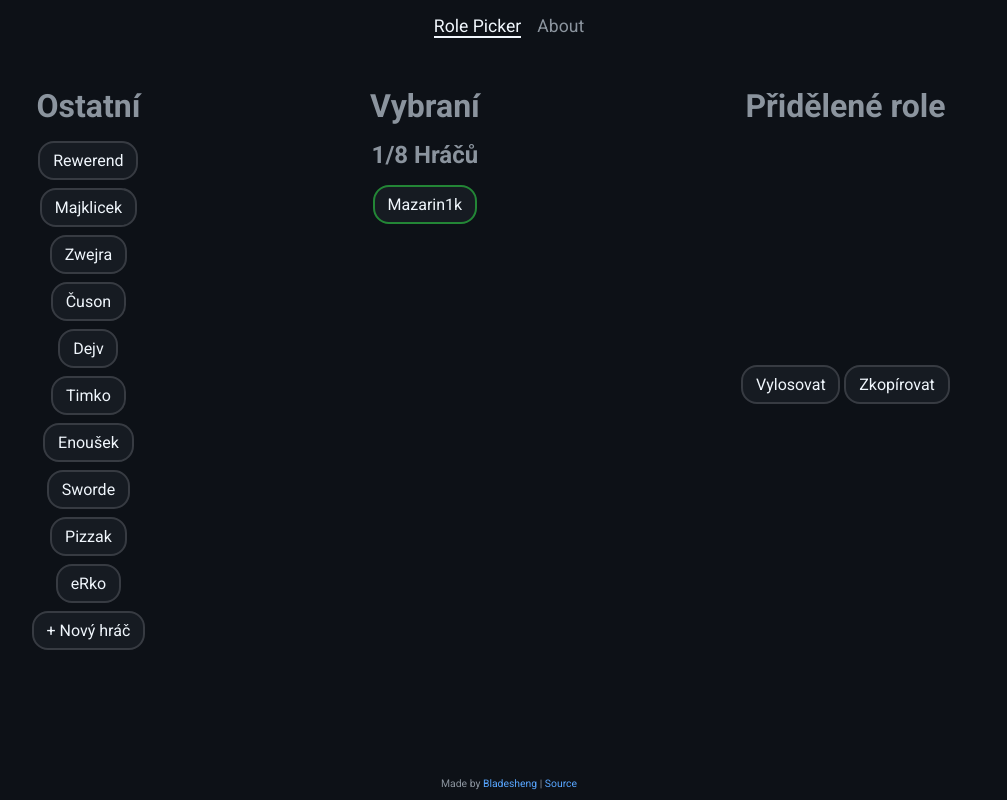
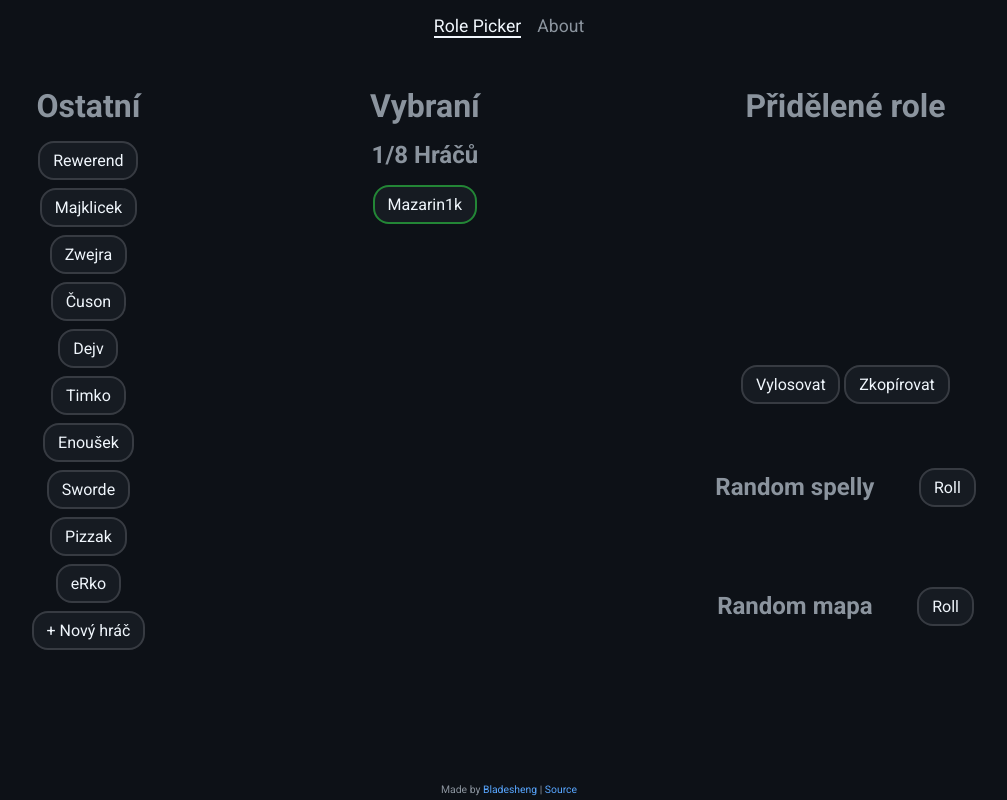
Before and after one commit to Bladesheng/dread-hunger-rolepicker, a SvelteKit app: page / in a window 1280 px wide. Shown: the whole page, without its empty margins (131-1138 px from the left). Built offline with nearby package versions, Linux system fonts and the light colour scheme.

Commit message:
Add components for random spells and map. Fix some css

```diff
--- a/src/routes/+layout.svelte
+++ b/src/routes/+layout.svelte
@@ -39,11 +39,13 @@
 
     display: grid;
     grid-template-columns: 1fr 1fr 1.5fr;
+    grid-template-rows: 1fr 1fr;
   }
 
   @media screen and (max-width: 680px) {
     main {
       grid-template-columns: 1fr;
+      grid-template-rows: repeat(4, min-content);
       gap: 2rem;
     }
   }
--- a/src/routes/+page.svelte
+++ b/src/routes/+page.svelte
@@ -1,8 +1,9 @@
 <script lang="ts">
   import Selected from "./Selected.svelte";
   import Unselected from "./Unselected.svelte";
-
   import ShuffledPlayers from "./ShuffledPlayers.svelte";
+  import RandomSpells from "./RandomSpells.svelte";
+  import RandomMap from "./RandomMap.svelte";
 </script>
 
 <svelte:head>
@@ -15,5 +16,17 @@
 
 <ShuffledPlayers />
 
+<section>
+  <RandomSpells />
+  <RandomMap />
+</section>
+
 <style>
+  section {
+    display: flex;
+    flex-direction: column;
+    align-items: center;
+    justify-content: center;
+    gap: 3rem;
+  }
 </style>
--- /dev/null
+++ b/src/routes/RandomMap.svelte
@@ -0,0 +1,48 @@
+<script lang="ts">
+  // Component that rolls you random map
+
+  import { fly } from "svelte/transition";
+
+  let randomMap = "";
+
+  const maps = ["Summit", "Approach", "Expanse"];
+
+  function rollMap() {
+    let randomIndex: number;
+
+    do {
+      randomIndex = Math.floor(Math.random() * maps.length);
+    } while (maps[randomIndex] === randomMap); // keep rolling until you get different map than before
+
+    randomMap = maps[randomIndex];
+  }
+</script>
+
+<section>
+  <h2>Random mapa</h2>
+  <button on:click={rollMap}>Roll</button>
+  {#key randomMap}
+    <p in:fly|local={{ x: -150 }} out:fly|local={{ x: 150 }}>{randomMap}</p>
+  {/key}
+</section>
+
+<style>
+  section {
+    place-self: center;
+
+    display: grid;
+    grid-template-columns: min-content min-content;
+    grid-template-rows: min-content 1rem;
+    row-gap: 1rem;
+    column-gap: 2.8rem;
+    align-items: center;
+    justify-items: center;
+
+    white-space: nowrap;
+  }
+
+  p {
+    grid-column: 1 / 3;
+    grid-row: 2 / 3;
+  }
+</style>
--- /dev/null
+++ b/src/routes/RandomSpells.svelte
@@ -0,0 +1,61 @@
+<script lang="ts">
+  // Component that rolls you random spells combination
+
+  import { fly } from "svelte/transition";
+
+  let randomSpells = "";
+
+  const spells = [
+    "Cannibals, Doppelganger, Hush",
+    "Cannibals, Hush, Spirit Walk",
+    "Cannibals, Spirit Walk, Whiteout",
+    "Cannibals, Doppelganger, Spirit Walk",
+    "Cannibals, Doppelganger, Whiteout",
+    "Cannibals, Hush, Whiteout",
+    "Doppelganger, Hush, Spirit Walk",
+    "Doppelganger, Spirit Walk, Whiteout",
+    "Doppelganger, Hush, Whiteout",
+    "Hush, Spirit Walk, Whiteout",
+  ];
+
+  function rollSpells() {
+    let randomIndex: number;
+
+    do {
+      randomIndex = Math.floor(Math.random() * spells.length);
+    } while (spells[randomIndex] === randomSpells); // keep rolling until you get different spells than before
+
+    randomSpells = spells[randomIndex];
+  }
+</script>
+
+<section>
+  <h2>Random spelly</h2>
+  <button on:click={rollSpells}>Roll</button>
+  {#key randomSpells}
+    <p in:fly|local={{ x: -300, duration: 500 }} out:fly|local={{ x: 300, duration: 500 }}>
+      {randomSpells}
+    </p>
+  {/key}
+</section>
+
+<style>
+  section {
+    place-self: center;
+
+    display: grid;
+    grid-template-columns: min-content min-content;
+    grid-template-rows: min-content 1rem;
+    row-gap: 1rem;
+    column-gap: 2.8rem;
+    align-items: center;
+    justify-items: center;
+
+    white-space: nowrap;
+  }
+
+  p {
+    grid-column: 1 / 3;
+    grid-row: 2 / 3;
+  }
+</style>
--- a/src/routes/Selected.svelte
+++ b/src/routes/Selected.svelte
@@ -58,4 +58,10 @@
     border: 2px solid var(--color-red);
     background-color: var(--font-color-red);
   }
+
+  @media screen and (min-width: 680px) {
+    section {
+      grid-row: 1 / 3;
+    }
+  }
 </style>
--- a/src/routes/Unselected.svelte
+++ b/src/routes/Unselected.svelte
@@ -52,4 +52,10 @@
   li {
     position: relative;
   }
+
+  @media screen and (min-width: 680px) {
+    section {
+      grid-row: 1 / 3;
+    }
+  }
 </style>
```
